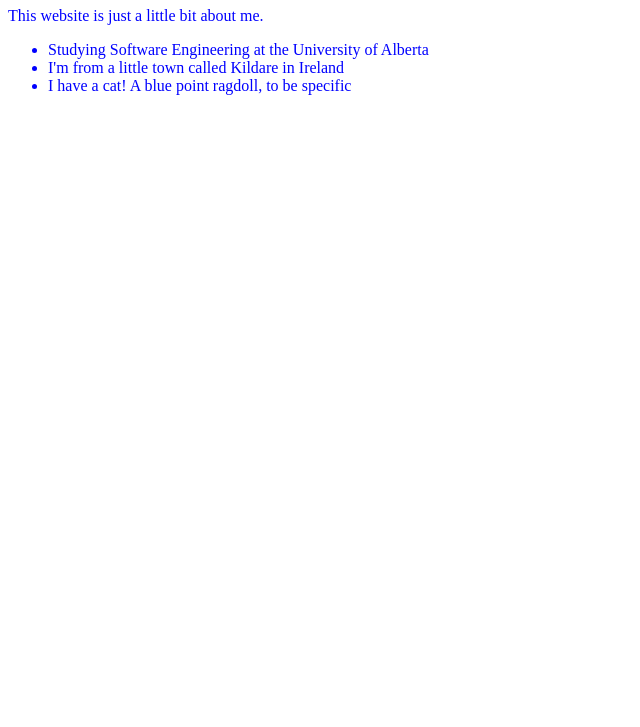
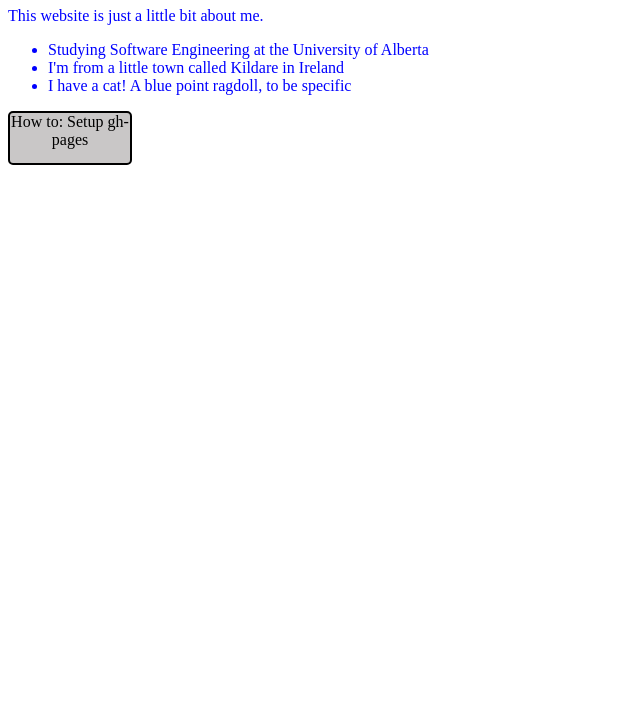
Before and after one commit to arjunkalburgi/kdan.me, a plain HTML site: page index.html in a window 1280 px wide. Shown: the part 73-800 px from the top of the page, without its empty margins (0-640 px from the left). Drawn offline with Linux system fonts and the light colour scheme.

Commit message:
how to button + page

```diff
--- /dev/null
+++ b/ghsetup.css
@@ -0,0 +1,6 @@
+.all{
+	background-color: white;
+	color: blue;
+	margin: auto;
+	font-family:serif;
+}
--- a/index.css
+++ b/index.css
@@ -2,6 +2,7 @@
 .all{
 	background-color: white;
 	color: blue;
+	margin: auto;
 }
 #header{
 	font-family: serif;
@@ -11,3 +12,16 @@
 	font-size: 24px;
 	font-family: serif;
 }
+.button{
+	border-radius: 5px;
+	border: 2px solid black;
+	background-color: #C9C7C7;
+	height: 50px;
+	width: 120px;
+	text-align: center;
+}
+#gitbutton{
+	text-decoration: none;
+	color: black;
+	font-family:serif;
+}
--- a/index.html
+++ b/index.html
@@ -13,5 +13,8 @@
 			<li> I'm from a little town called Kildare in Ireland</li>
 			<li> I have a cat! A blue point ragdoll, to be specific</li>
 		</ul>
+	<div class = "button">
+		<a href="ghsetup.html" id="gitbutton">How to: Setup gh-pages</a>
+	</div>
 	</body>
 </html>
```
Also changed, not shown: ghsetup.html (added, +26 -0 lines).
